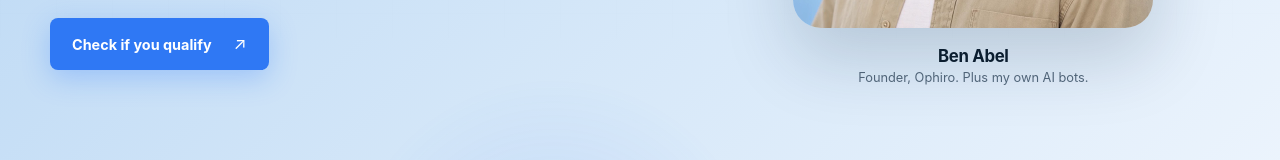
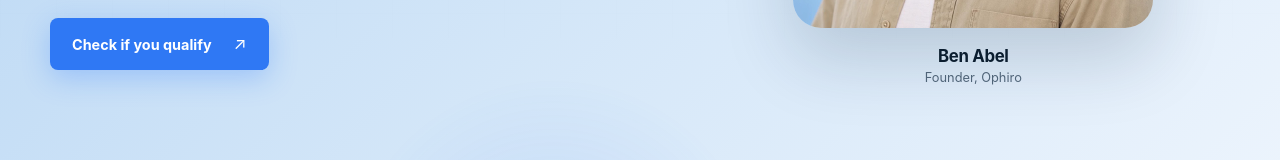
Before and after one commit to itsbenabel/ophiro-agency, a plain HTML site: page index.html in a window 1280 px wide. Shown: the part 491-651 px from the top of the page. Drawn offline with Linux system fonts and the light colour scheme.

Commit message:
Remove AI bots line from hero caption
Co-Authored-By: Claude Sonnet 5.5 <noreply@anthropic.com>

```diff
--- a/index.html
+++ b/index.html
@@ -70,7 +70,7 @@
 
         <figure class="hero-portrait reveal reveal-delay">
           <img src="images/ben-abel-sky.jpg" alt="Ben Abel, founder of Ophiro" width="720" height="720">
-          <figcaption><strong>Ben Abel</strong><span>Founder, Ophiro. Plus my own AI bots.</span></figcaption>
+          <figcaption><strong>Ben Abel</strong><span>Founder, Ophiro</span></figcaption>
         </figure>
       </div>
 
```
